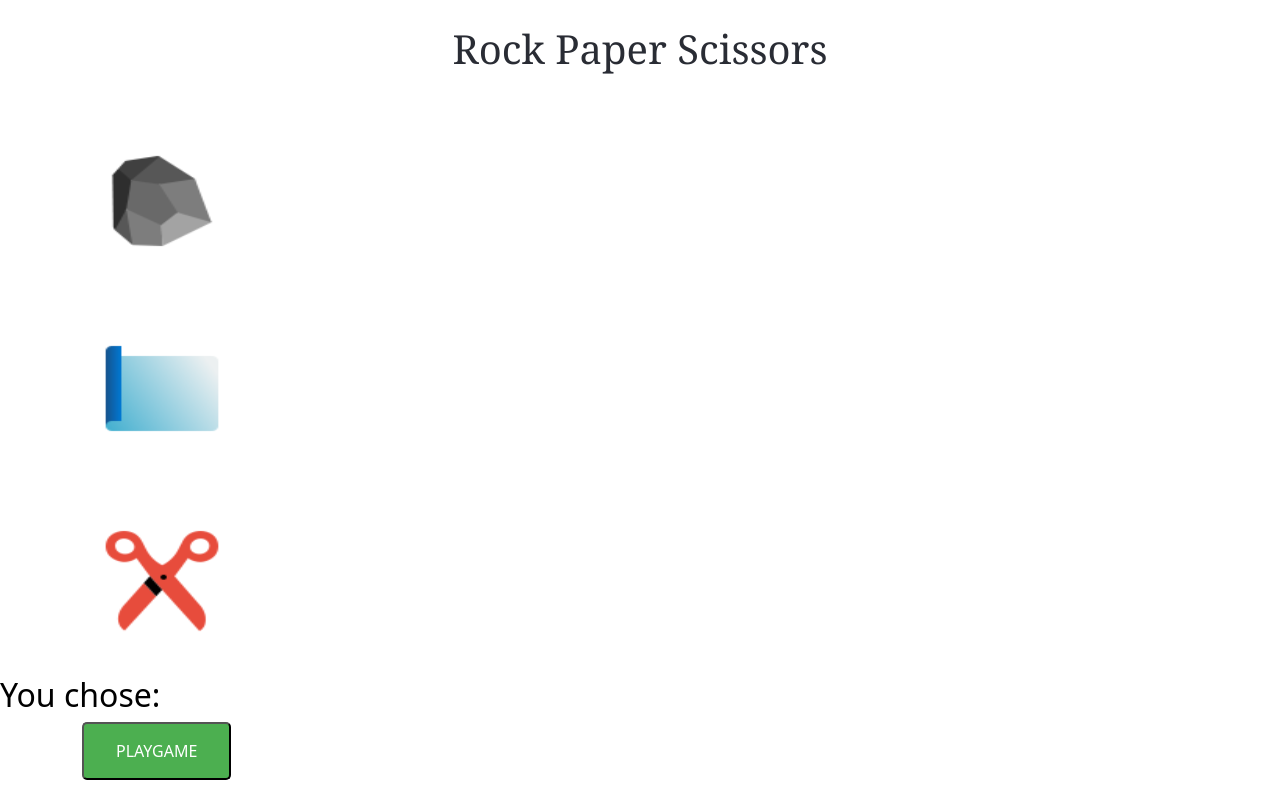
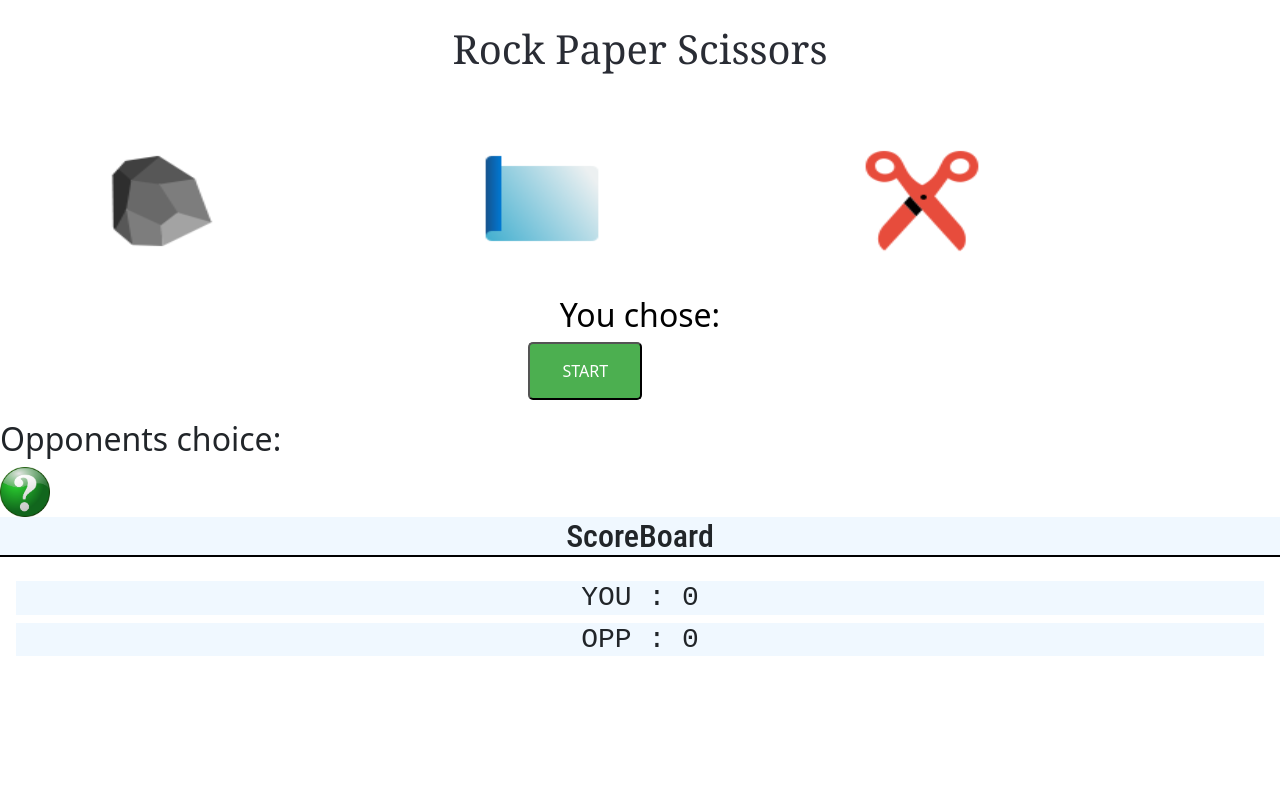
Before and after one commit to TDL2627/Rock-paper-vue, a Vue app: page /#/ in a window 1280 px wide. Shown: the top 798 px of the page. Built offline with nearby package versions, Linux system fonts and the light colour scheme.

Commit message:
styling updates

```diff
--- a/src/components/Opponent.vue
+++ b/src/components/Opponent.vue
@@ -1,6 +1,6 @@
 <template>
   <div class="container">
-  <button v-on:click="randomChoice()"> PLAYGAME </button>
+  <button v-on:click="randomChoice()"> START </button>
   </div>
 </template>
 
@@ -24,7 +24,7 @@ export default {
 
 <style scoped>
 button {
-  margin: 0 auto;
+margin-left:40%;
   margin-bottom: 20px;
   padding: 15px 32px;
   background-color: #4CAF50;
--- a/src/components/Player.vue
+++ b/src/components/Player.vue
@@ -1,8 +1,16 @@
 <template>
   <div class="container">
+    <div class="row">
+      <div class="col-lg-4">
 	<img type="button" class="img" src="../assets/rock.png" v-on:click="rockChosen()" />
+      </div>
+      <div class="col-lg-4">
   <img type="button" class="img" src="../assets/paper.png" v-on:click="paperChosen()" />
+      </div>
+      <div class="col-lg-4">
   <img type="button" class="img" src="../assets/scissors.png" v-on:click="scissorsChosen()" />
+      </div>
+    </div>
   </div>
 </template>
 
@@ -23,10 +31,6 @@ export default {
 </script>
 
 <style scoped>
-.container {
-  display: grid;
-
-}
 .img {
   margin: 20px;
   height:150px;
--- a/src/views/Home.vue
+++ b/src/views/Home.vue
@@ -9,26 +9,29 @@
       <!-- Game -->
     <div id="p-choice">
       <Player v-on:getChoice="updatePlayerChoice($event)" v-bind:choice="player_choice" />
-      <h2 style="color:black;">You chose: {{player_choice}}</h2>
+      <h2 style="color:black; text-align:center">You chose: {{player_choice}}</h2>
     </div>
     <div id="o-choice">
+
       <Opponent @click="play" v-on:getChoice="updateOpponentScore($event)" v-bind:choice="opponent_choice"/>
+        <h2>Opponents choice: {{opponent_choice}}</h2>
       <img type="button" class="quest" v-if="!opponent_choice" src="../assets/quest.png" />
       <img class="opponent_img" type="button" v-if="!!opponent_choice" :src="require('../assets/'+ImgSrc())" />
-      <h2 style="color:white">Opponents choice: {{opponent_choice}}</h2>
     </div>
     <h1 class="winner" v-if="winner">
       {{ winner }}
     </h1>
-  </div>
-        <!-- ScoreBoard -->
+
+  <!-- ScoreBoard -->
       <div class="scoreboard">
       <h2 class="score_text">ScoreBoard</h2>
         <div class="score">
           <h3>YOU : {{player_score}}</h3>
           <h3>OPP : {{opponent_score}}</h3>
       </div>
+      </div>
   </div>
+
 
 </template>
 
```
